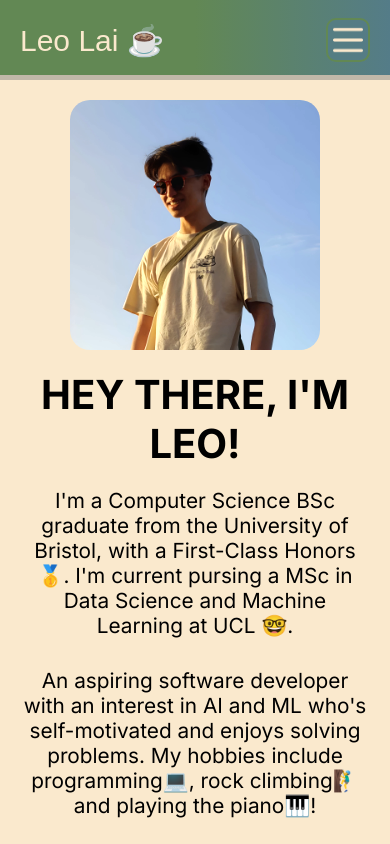
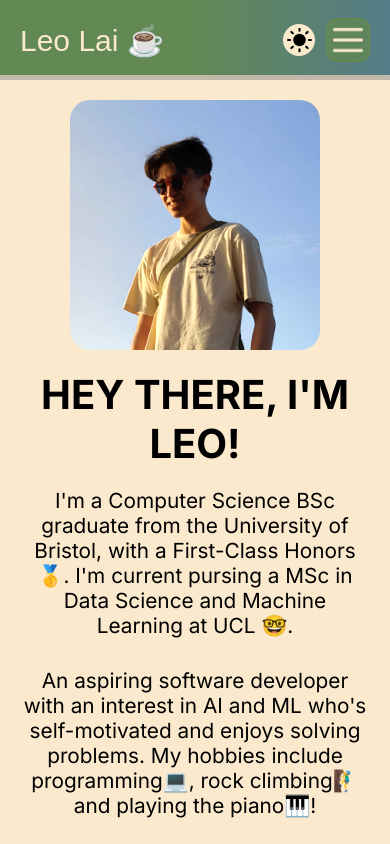
Before and after one commit to haelai77/Porfolio, a Next.js app: page / in a window 390 px wide. Shown: the top 844 px of the page. Built offline with nearby package versions, Linux system fonts and the light colour scheme; a web font is replaced by a local one.

Commit message:
theme toggle now reponsive and everything is more smooth with transitions

```diff
--- a/src/app/globals.css
+++ b/src/app/globals.css
@@ -8,11 +8,11 @@
   --bg: #fae9cd;
   --accent1: #c1b8a9;
   --accent2: #628854;
+  --menu: #628854cc;
   --link-active: var(--bg);
   --text: black;
   --navtext: var(--bg);
   --textSoft: rgb(109, 109, 109);
-  --menu: white;
 
   --shadow: var(--accent1);
 
@@ -33,13 +33,13 @@
   --bg: #1a1a32;
   --accent1: #e8444a;
   --accent2: #7f71c5;
+  --menu: #7f71c5cc;
   --link-active: var(--bg);
   --text: white;
   --navtext: var(--bg);
   --textSoft: rgb(109, 109, 109);
-  --menu: white;
 
-  --shadow: #30305c;
+  --shadow: rgb(48, 48, 92);
 
   --navGradient1: var(--accent2);
   --navGradient2: var(--accent1);
--- a/src/app/page.module.css
+++ b/src/app/page.module.css
@@ -70,7 +70,8 @@
   height: 30px;
   left:0;
   position: relative;
-  filter: invert(var(--iconBrightness))
+  filter: invert(var(--iconBrightness));
+  transition: filter var(--transition-duration);
 }
 
 .iconLink{
@@ -89,6 +90,7 @@
   height: auto;
   filter: brightness(110%);
   box-shadow: 10px 10px var(--shadow);
+  transition-duration: var(--transition-duration);
 }
 
 .squareImg{
--- a/src/components/navbar/links/links.jsx
+++ b/src/components/navbar/links/links.jsx
@@ -46,15 +46,22 @@ const Links = () => {
   const [open, setOpen] = useState(false);
 
   return (
+
       <div className={styles.container}>
+        <div className={styles.links}>
 
-      <div className={styles.links}>
+          <div className={styles.themeToggle}>
+            <ThemeToggle />
+          </div>
 
           {links.map((link, i) => (
             <NavLink item={link} key={i} />
           ))}
 
-        <ThemeToggle className={styles.themeToggle}/>
+        </div>
+
+        <div className={styles.hidden}>
+          <ThemeToggle/>
         </div>
 
         <div className={styles.motionContainer}>
@@ -69,9 +76,7 @@ const Links = () => {
                 <NavLink item={link} key={i}/>
               ))}
             </div>
-
           </motion.div>
-
           <Image
             className={styles.menuButton}
             src="/menu.png"
@@ -80,12 +85,8 @@ const Links = () => {
             height={30}
             onClick={() => setOpen((prev) => !prev)}
           />
-
         </div>
-
     </div>
-
-
   );
 };
 
--- a/src/components/navbar/links/links.module.css
+++ b/src/components/navbar/links/links.module.css
@@ -1,17 +1,19 @@
-/* links.module.css */
+.container{
+  display: flex;
+  align-items: center;
+}
 
 .links {
   display: flex;
   align-items: center;
-  /* align-self: center; */
   gap: 10px;
 }
 
 .themeToggle{
-  padding: 20px;
+  padding: 25px;
 }
 
-.menuButton, .menuButtonContainer, .motionContainer, .menuLinks {
+.menuButton, .menuButtonContainer, .motionContainer, .menuLinks, .hidden{
   display: none;
 }
 
@@ -27,7 +29,9 @@
   }
 
   .motionMenu{
-    background-color: rgba(84, 124, 136, 0.7);
+    /* background-color: rgba(84, 124, 136, 0.7); */
+    transition: background-color var(--transition-duration);
+    background-color: var(--menu);
     position: absolute;
     align-self: center;
     top: -22px;
@@ -65,4 +69,9 @@
     /* text-align: center; */
     padding: 10px;
   }
+
+  .hidden{
+    display: flex;
+    margin-right: 55px;
+  }
 }
--- a/src/components/navbar/links/navlink/navlink.module.css
+++ b/src/components/navbar/links/navlink/navlink.module.css
@@ -5,12 +5,11 @@
     font-weight: 500;
     text-align: center;
     color: var(--navtext);
-    transition-duration: var(--transition-duration);
-
+    transition: color var(--transition-duration);
   }
 
   .active{
-    transition-duration: var(--transition-duration);
+    transition: var(--transition-duration);
     background-color: var(--link-active);
     color: var(--accent2);
   }
--- a/src/components/navbar/navbar.module.css
+++ b/src/components/navbar/navbar.module.css
@@ -10,13 +10,15 @@
 .background{
     --border-width : 5px;
 
+
+
     align-self: center;
     width: 100vw;
     height: 80px;
     background: linear-gradient(to right, #628854 50%, #547C88 100%);
     position: absolute;
     border-bottom: var(--border-width) solid;
-    border-color: var(--shadow);
+    border-color: #c1b8a9; /* shadow */
     z-index: 1;
 }
 
@@ -28,7 +30,7 @@
     background: linear-gradient(to right, #7f71c5 50%, #e8444a 100%);
     position: absolute;
     border-bottom: var(--border-width) solid;
-    border-color: var(--shadow);
+    border-color: #30305c; /* shadow */
 
     z-index: 2;
     opacity: var(--opacity);
@@ -37,6 +39,7 @@
 
 
 .logo {
+    transition-duration: var(--transition-duration);
     font-size: 30px;
     font-weight: bold;
     color: var(--navtext)
--- a/src/components/themeToggle/themeToggle.jsx
+++ b/src/components/themeToggle/themeToggle.jsx
@@ -26,7 +26,7 @@ const ThemeToggle = () => {
         }
     }
 
-    const icon_size = 30;
+    const icon_size = 25;
 
     return (
         <div onClick={handleTheme} className={styles.toggle}>
--- a/src/components/themeToggle/themeToggle.module.css
+++ b/src/components/themeToggle/themeToggle.module.css
@@ -1,5 +1,5 @@
 .toggle{
-    --circle-dia: 40px;
+    --circle-dia: 32px;
 
     display: flex;
     align-items: center;
```
Lines whose indentation alone changed are shown as unchanged.
